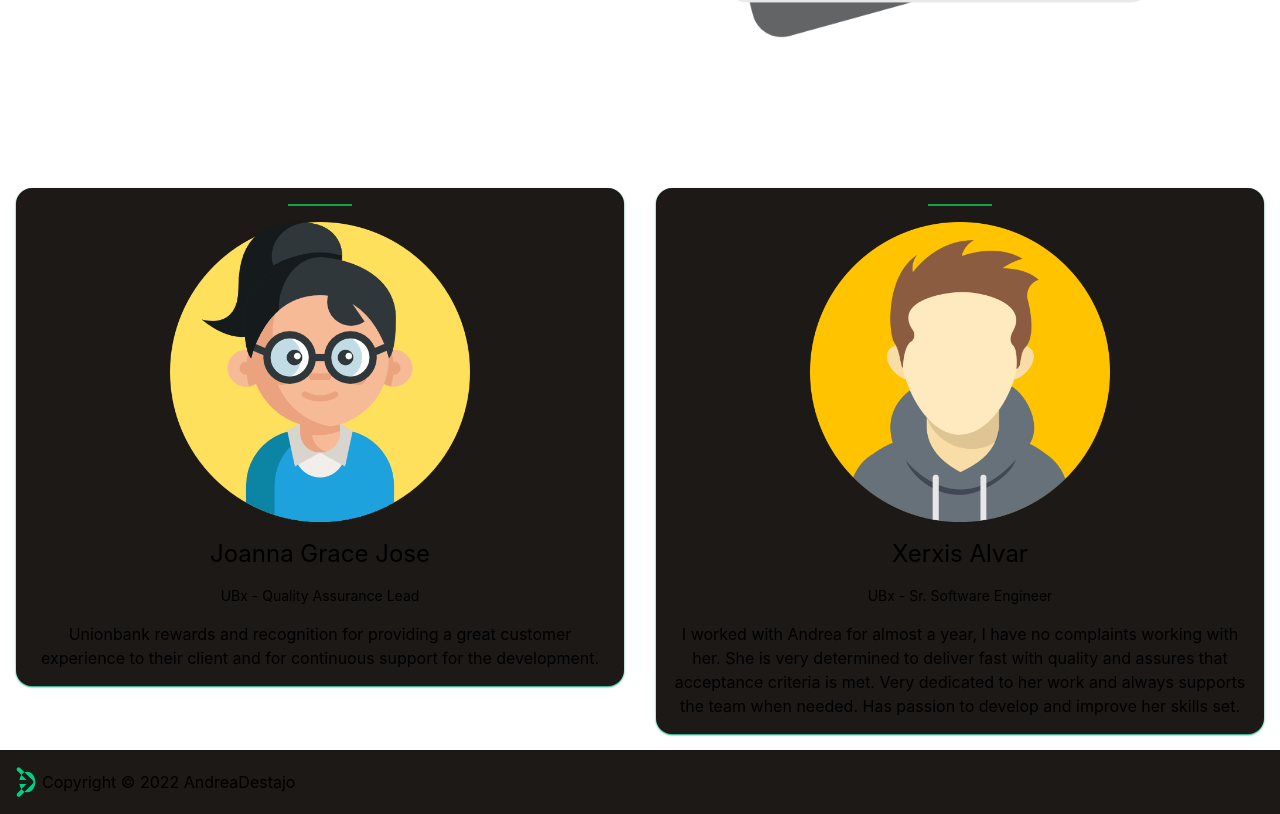
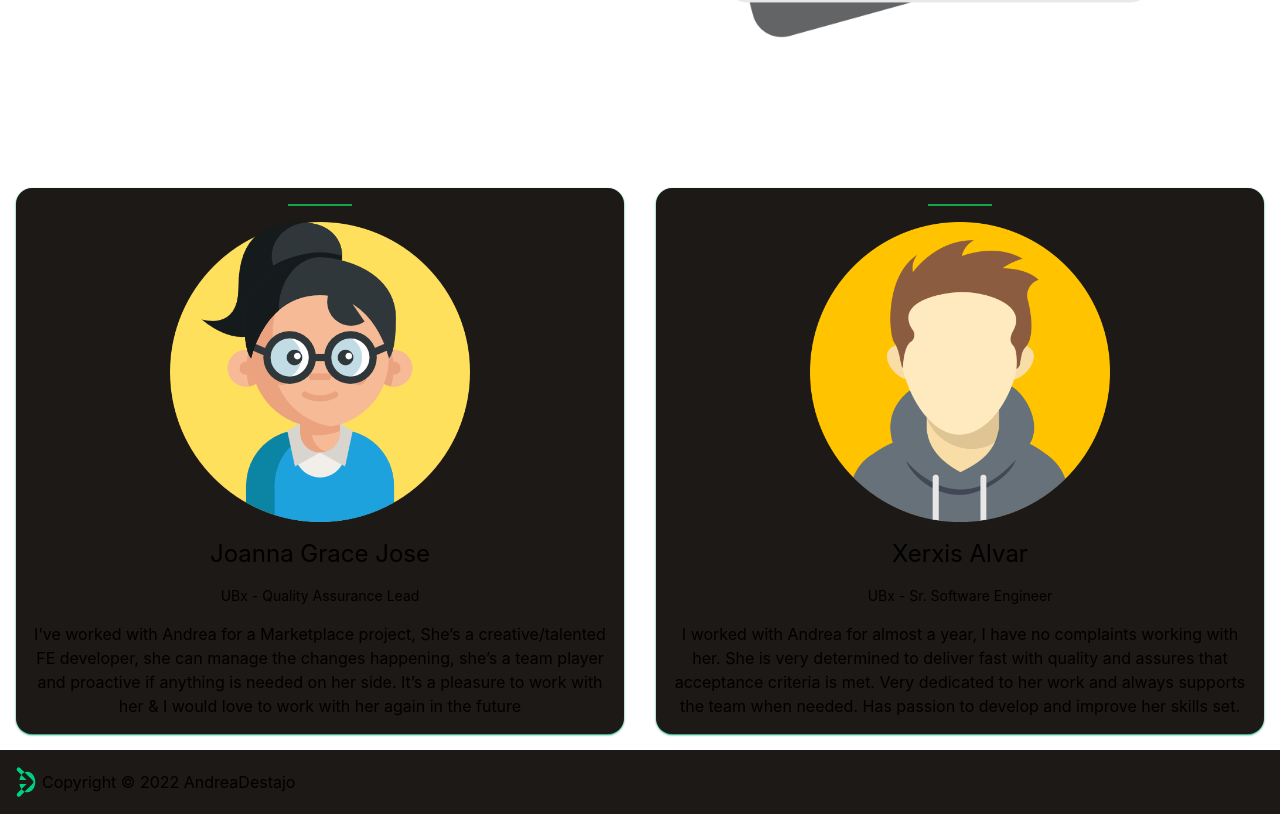
Before and after one commit to Destnyl/porfolio, a Next.js app: page / in a window 1280 px wide. Shown: the part 3560-4374 px from the top of the page. Built offline with nearby package versions, Linux system fonts and the light colour scheme.

Commit message:
ma'am joana feedback

```diff
--- a/components/Library/Slider.tsx
+++ b/components/Library/Slider.tsx
@@ -75,7 +75,7 @@ const Slider = (props: { deviceType: string | undefined; }) => {
         />
         <h1 className="text-2xl">Joanna Grace Jose</h1>
         <h1 className="text-sm">UBx - Quality Assurance Lead</h1>
-        <p className="break-normal">Unionbank rewards and recognition for providing a great customer experience to their client and for continuous support for the development. </p>
+        <p className="break-normal">I’ve worked with Andrea for a Marketplace project, She’s a creative/talented FE developer, she can manage the changes happening, she’s a team player and proactive if anything is needed on her side. It’s a pleasure to work with her & I would love to work with her again in the future </p>
 
       </Fragment>
       </Card>
```
